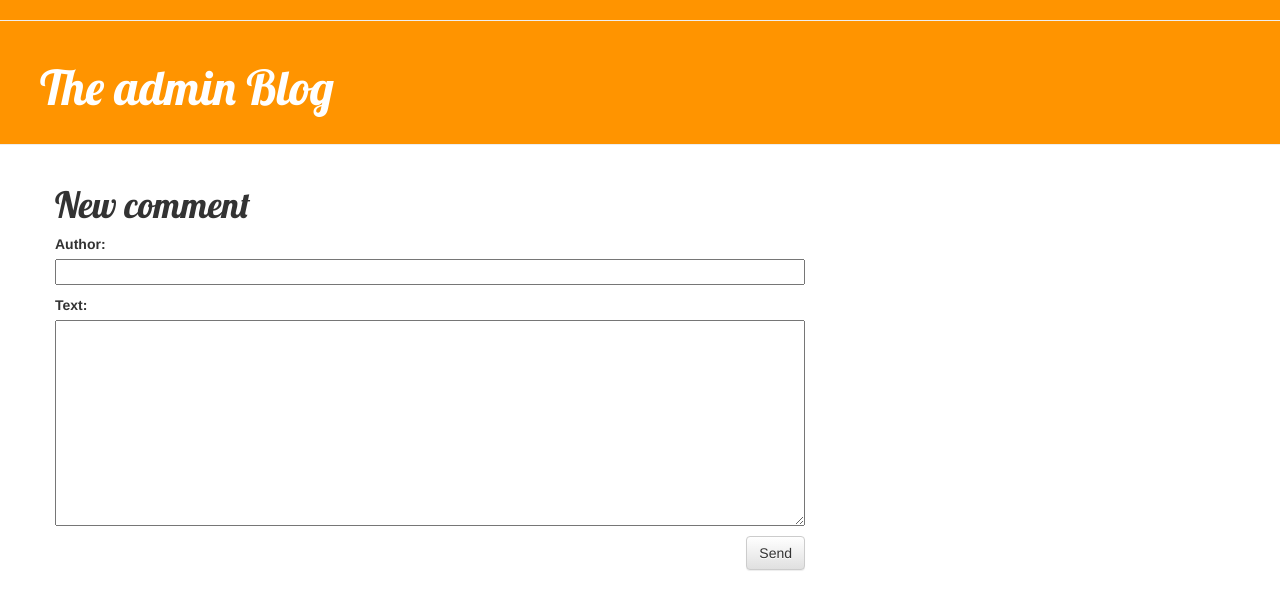
After one commit to mbenj/my-first-blog, a Django app: page /post/1/comment/ in a window 1280 px wide. The commit adds this page. Shown: the top 610 px of the page. Run offline with Django 3.2, Linux system fonts and the light colour scheme; tables that the repository leaves empty hold one stand-in row (values such as "Sample post"); some libraries are stand-ins or nearby versions.

Commit message:
Add comments.

```diff
--- a/blog/admin.py
+++ b/blog/admin.py
@@ -1,6 +1,7 @@
 from django.contrib import admin
-from .models import Post
+from .models import Post, Comment
 
 admin.site.register(Post)
+admin.site.register(Comment)
 
 # Register your models here.
--- a/blog/forms.py
+++ b/blog/forms.py
@@ -1,7 +1,14 @@
 from django import forms
-from .models import Post
+from .models import Post, Comment
+
 
 class PostForm(forms.ModelForm):
     class Meta:
         model = Post
         fields = ('title', 'text',)
+
+
+class CommentForm(forms.ModelForm):
+    class Meta:
+        model = Comment
+        fields = ('author', 'text',)
--- a/blog/models.py
+++ b/blog/models.py
@@ -15,3 +15,16 @@ class Post(models.Model):
         self.save()
     def __str__(self):
         return self.title
+class Comment(models.Model):
+    post = models.ForeignKey('blog.Post', related_name='comments')
+    author = models.CharField(max_length=200)
+    text = models.TextField()
+    created_date = models.BooleanField(default=False)
+
+    def approve(self):
+        self.approved_comment = True
+        self.save()
+    def __str__(self):
+        return self.text
+    def approved_comments(self):
+        return self.comments.filter(approved_comment=True)
--- a/blog/static/css/blog.css
+++ b/blog/static/css/blog.css
@@ -45,3 +45,6 @@ h1, h2, h3, h4 {
 .post h1 a, .post h1 a:visited {
     color: #000000;
 }
+.comment {
+    margin: 20px 0px 20px 20px;
+}
--- /dev/null
+++ b/blog/templates/blog/add_comment_to_post.html
@@ -0,0 +1,9 @@
+{% extends 'blog/base.html' %}
+
+{% block content %}
+    <h1>New comment</h1>
+    <form method="POST" class="post-form">{% csrf_token %}
+        {{ form.as_p }}
+        <button type="submit" class="save btn btn-default">Send</button>
+    </form>
+{% endblock %}
--- a/blog/templates/blog/post_list.html
+++ b/blog/templates/blog/post_list.html
@@ -8,6 +8,7 @@
                     </div>
                     <h1><a href="{% url "post_detail" pk=post.pk %}">{{ post.title }}</a></h1>
                     <p>{{ post.text|linebreaks }}</p>
+                    <a href="{% url 'blog.views.post_detail' pk=post.pk %}">Comments: {{ post.approved_comments.count }}</a>
                 </div>
             {% endfor %}
 {% endblock content%}
--- a/blog/urls.py
+++ b/blog/urls.py
@@ -6,4 +6,7 @@ urlpatterns = [
     url(r'^post/(?P<pk>[0-9]+)/$', views.post_detail, name='post_detail'),
     url(r'^post/new/$', views.post_new, name='post_new'),
     url(r'^post/(?P<pk>[0-9]+)/edit/$', views.post_edit, name='post_edit'),
+    url(r'^post/(?P<pk>[0-9]+)/comment/$', views.add_comment_to_post, name='add_comment_to_post'),
+    url(r'^comment/(?P<pk>[0-9]+)/approve/$', views.comment_approve, name='comment_approve'),
+    url(r'^comment/(?P<pk>[0-9]+)/remove/$', views.comment_remove, name='comment_remove'),
 ]
--- a/blog/views.py
+++ b/blog/views.py
@@ -1,7 +1,8 @@
+from django.contrib.auth.decorators import login_required
 from django.shortcuts import render, get_object_or_404, redirect
 from django.utils import timezone
-from .models import Post
-from .forms import PostForm
+from .models import Post, Comment
+from .forms import PostForm, CommentForm
 
 #Commentaire
 
@@ -39,3 +40,29 @@ def post_edit(request, pk):
     else:
         form = PostForm(instance=post)
     return render(request, 'blog/post_edit.html', {'form': form})
+
+def add_comment_to_post(request, pk):
+    post = get_object_or_404(Post, pk=pk)
+    if request.method == "POST":
+        form = CommentForm(request.POST)
+        if form.is_valid():
+            comment = form.save(commit=False)
+            comment.post = post
+            comment.save()
+            return redirect('blog.views.post_detail', pk=post.pk)
+    else:
+        form = CommentForm()
+    return render(request, 'blog/add_comment_to_post.html', {'form': form})
+
+@login_required
+def comment_approve(request, pk):
+    comment = get_object_or_404(Comment, pk=pk)
+    comment.approve()
+    return redirect('blog.views.post_detail', pk=comment.post.pk)
+
+@login_required
+def comment_remove(request, pk):
+    comment = get_object_or_404(Comment, pk=pk)
+    post_pk = comment.post.pk
+    comment.delete()
+    return redirect('blog.views.post_detail', pk=post_pk)
```
Also changed, not shown: blog/templates/blog/post_detail.html (+18 -0 lines), blog/migrations/0002_comment.py (added).
